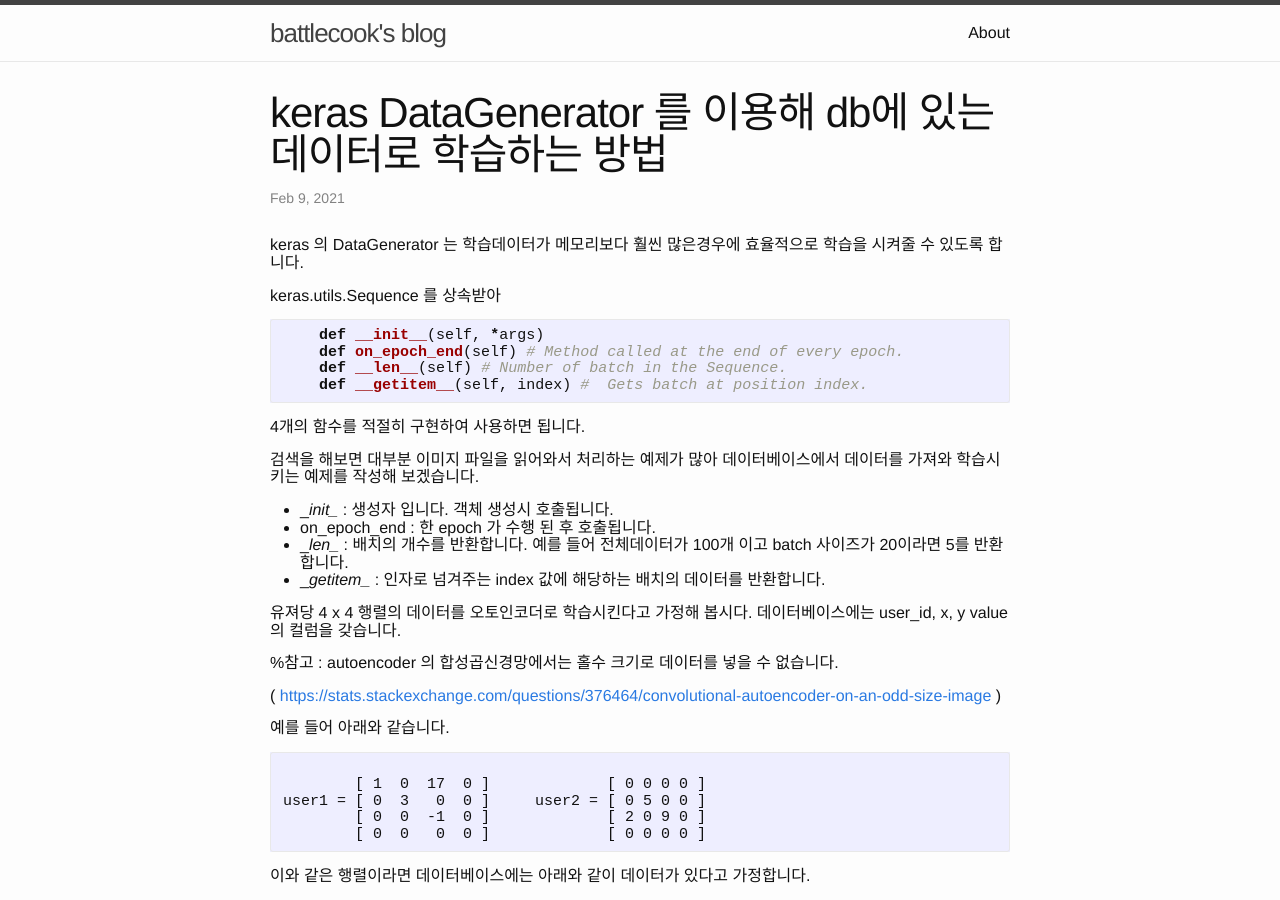
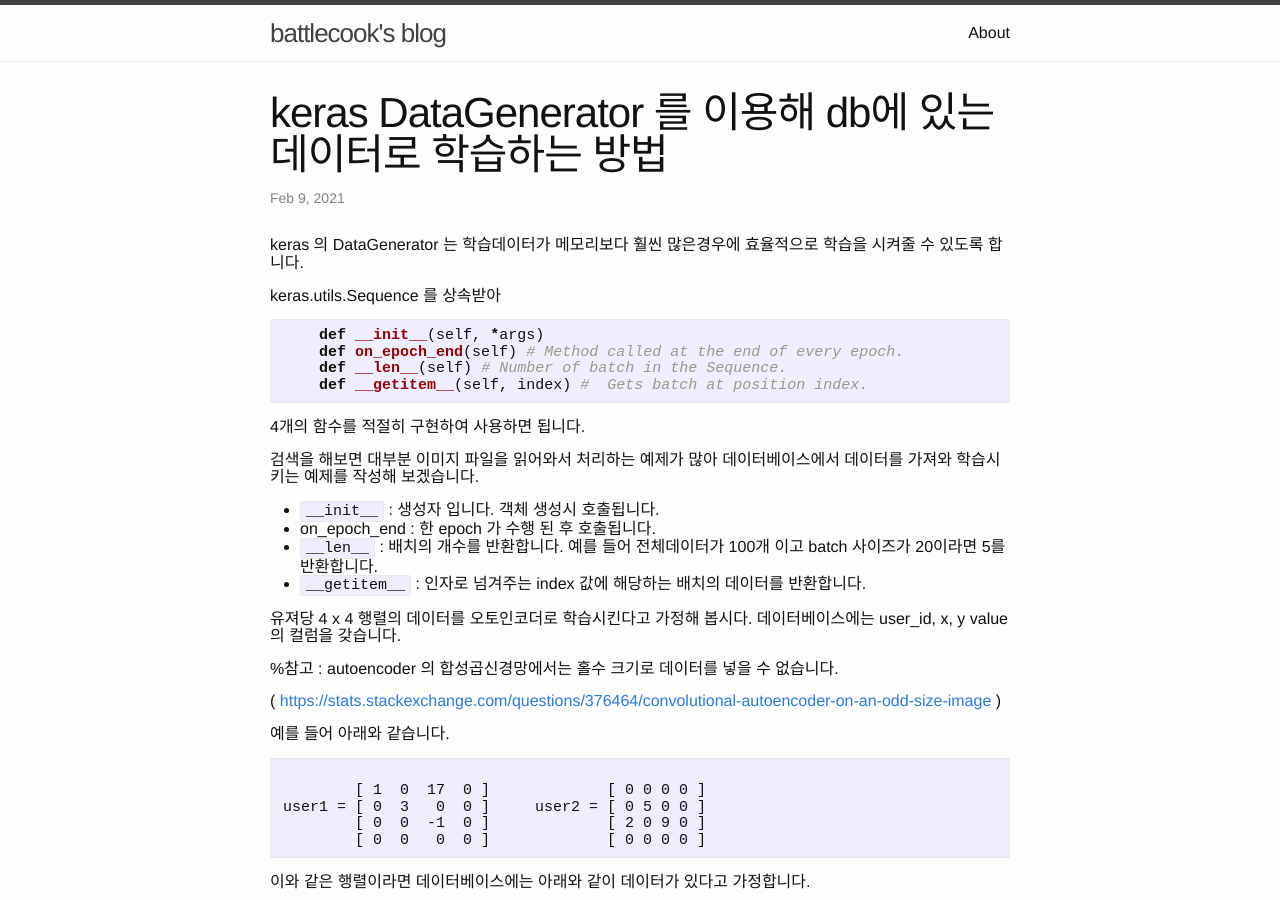
Before and after one commit to battlecook/battlecook.github.io, a Jekyll site: the page built from _posts/2021-02-09-train-autoencoder-from-database-using-keras-DataGenerator.md, in a window 1280 px wide and 900 px high. Built offline with Jekyll 4.4.1, drawn with Linux system fonts in a browser that asks for light colours; comment, search, counter and statistics services are not loaded; some of the changed text lies outside the part shown.

Commit message:
오류 수정

```diff
--- a/_posts/2021-02-09-train-autoencoder-from-database-using-keras-DataGenerator.md
+++ b/_posts/2021-02-09-train-autoencoder-from-database-using-keras-DataGenerator.md
@@ -19,10 +19,10 @@
 
 검색을 해보면 대부분 이미지 파일을 읽어와서 처리하는 예제가 많아 데이터베이스에서 데이터를 가져와 학습시키는 예제를 작성해 보겠습니다.
 
-- \__init\__ : 생성자 입니다. 객체 생성시 호출됩니다.
+- `__init__` : 생성자 입니다. 객체 생성시 호출됩니다.
 - on_epoch_end : 한 epoch 가 수행 된 후 호출됩니다.
-- \__len\__ :  배치의 개수를 반환합니다. 예를 들어 전체데이터가 100개 이고 batch 사이즈가 20이라면 5를 반환합니다.
-- \__getitem\__ : 인자로 넘겨주는 index 값에 해당하는 배치의 데이터를 반환합니다.
+- `__len__` :  배치의 개수를 반환합니다. 예를 들어 전체데이터가 100개 이고 batch 사이즈가 20이라면 5를 반환합니다.
+- `__getitem__` : 인자로 넘겨주는 index 값에 해당하는 배치의 데이터를 반환합니다.
 
 유져당 4 x 4 행렬의 데이터를 오토인코더로 학습시킨다고 가정해 봅시다. 데이터베이스에는 user_id, x, y value 의 컬럼을 갖습니다.
 
```
Also changed, not shown: other parts of _posts/2021-02-09-train-autoencoder-from-database-using-keras-DataGenerator.md (+1 -0 lines).
